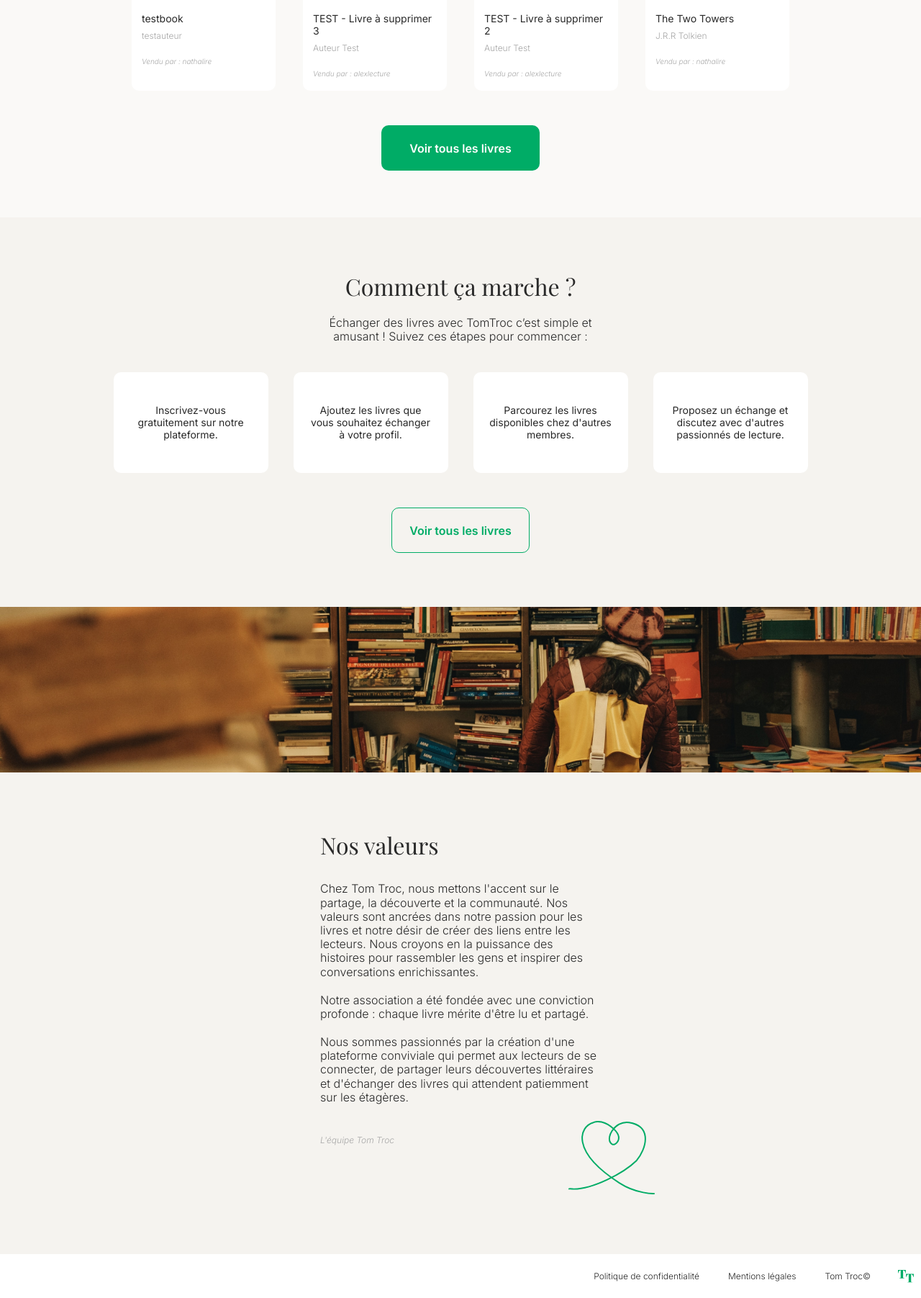
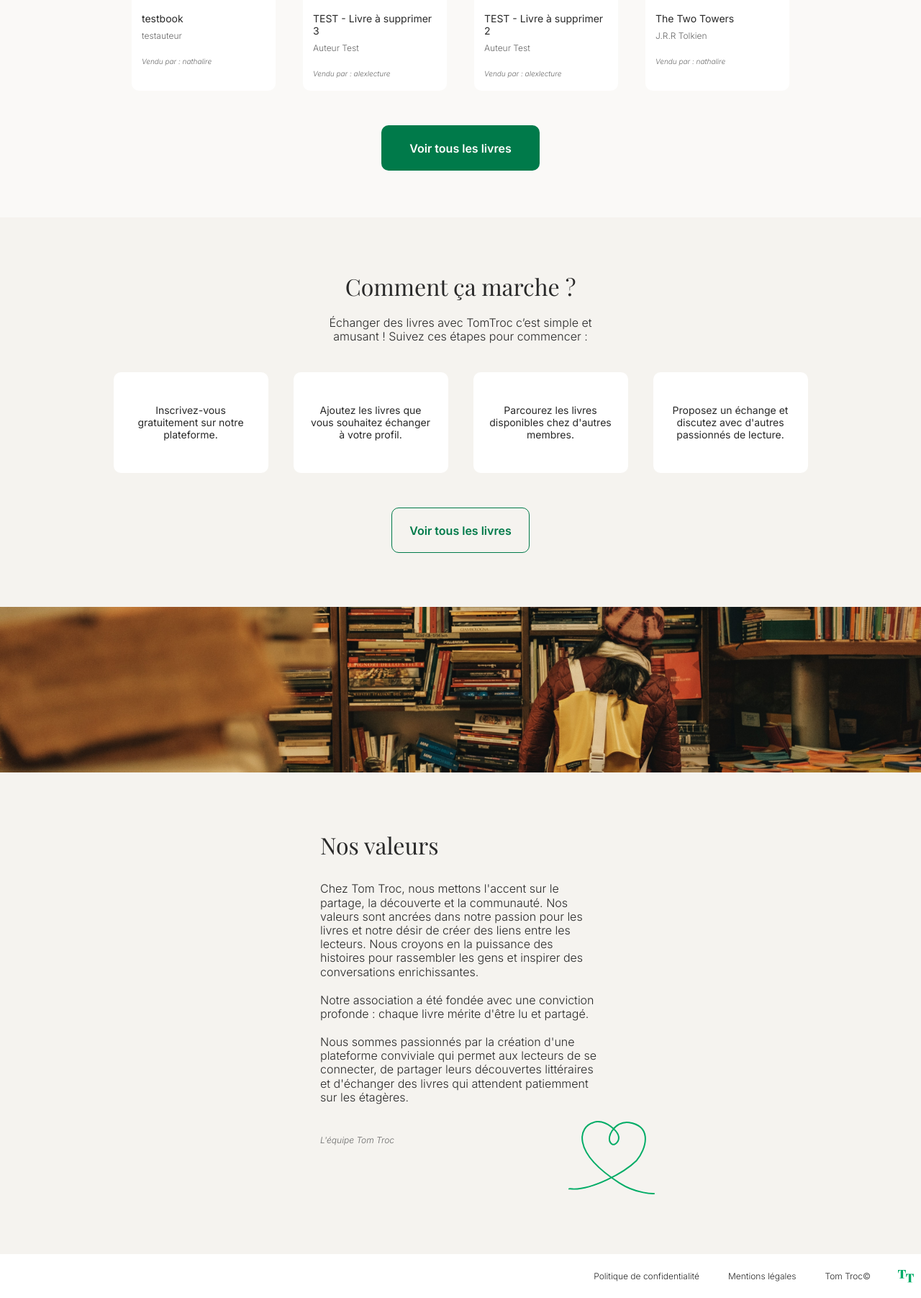
Before and after one commit to Epoxyde/tomtroc, a PHP site: page / in a window 1280 px wide. Shown: the part 1217-3020 px from the top of the page at 72% size. Run offline with PHP 8.4, Linux system fonts and the light colour scheme; data comes from the database, SQL or seed files in the repository.

Commit message:
Improve text and button contrast for accessibility

```diff
--- a/public/css/main.css
+++ b/public/css/main.css
@@ -176,7 +176,7 @@ body {
   min-height: 63px;
   padding: 0 24px;
   border-radius: 10px;
-  background-color: #00AC66;
+  background-color: #007A4A;
   color: #fff;
   font-family: "Inter", sans-serif;
   font-size: 16px;
@@ -185,15 +185,15 @@ body {
   transition: background-color 0.2s ease;
 }
 .button:hover {
-  background-color: #007A4A;
+  background-color: #00633C;
 }
 .button--outline {
   background-color: #F5F3EF;
-  border: 1px solid #00AC66;
-  color: #00AC66;
+  border: 1px solid #007A4A;
+  color: #007A4A;
 }
 .button--outline:hover {
-  background-color: #00AC66;
+  background-color: #007A4A;
   color: #fff;
 }
 
@@ -410,7 +410,7 @@ body {
   margin-top: 38px;
 }
 .values__signature span {
-  color: #A6A6A6;
+  color: #686868;
   font-family: "Inter", sans-serif;
   font-size: 12px;
   font-weight: 300;
@@ -452,13 +452,13 @@ body {
 }
 .book-card__author {
   margin-bottom: 22px;
-  color: #A6A6A6;
+  color: #686868;
   font-family: "Inter", sans-serif;
   font-size: 12px;
   font-weight: 300;
 }
 .book-card__seller {
-  color: #A6A6A6;
+  color: #686868;
   font-family: "Inter", sans-serif;
   font-size: 10px;
   font-weight: 300;
--- a/scss/_variables.scss
+++ b/scss/_variables.scss
@@ -1,10 +1,10 @@
 // Colors
-$color-primary: #00AC66;
-$color-primary-dark: #007A4A;
+$color-primary: #007A4A;
+$color-primary-dark: #00633C;
 $color-background: #F5F3EF;
 $color-background-light: #FAF9F7;
 $color-text: #292929;
-$color-text-light: #A6A6A6;
+$color-text-light: #686868;
 $color-available: #6dc5a1;
 $color-unavailable: #c56d6d;
 $color-table-row: #edf2f6;
```
Also changed, not shown: other parts of public/css/main.css (+16 -16 lines).
